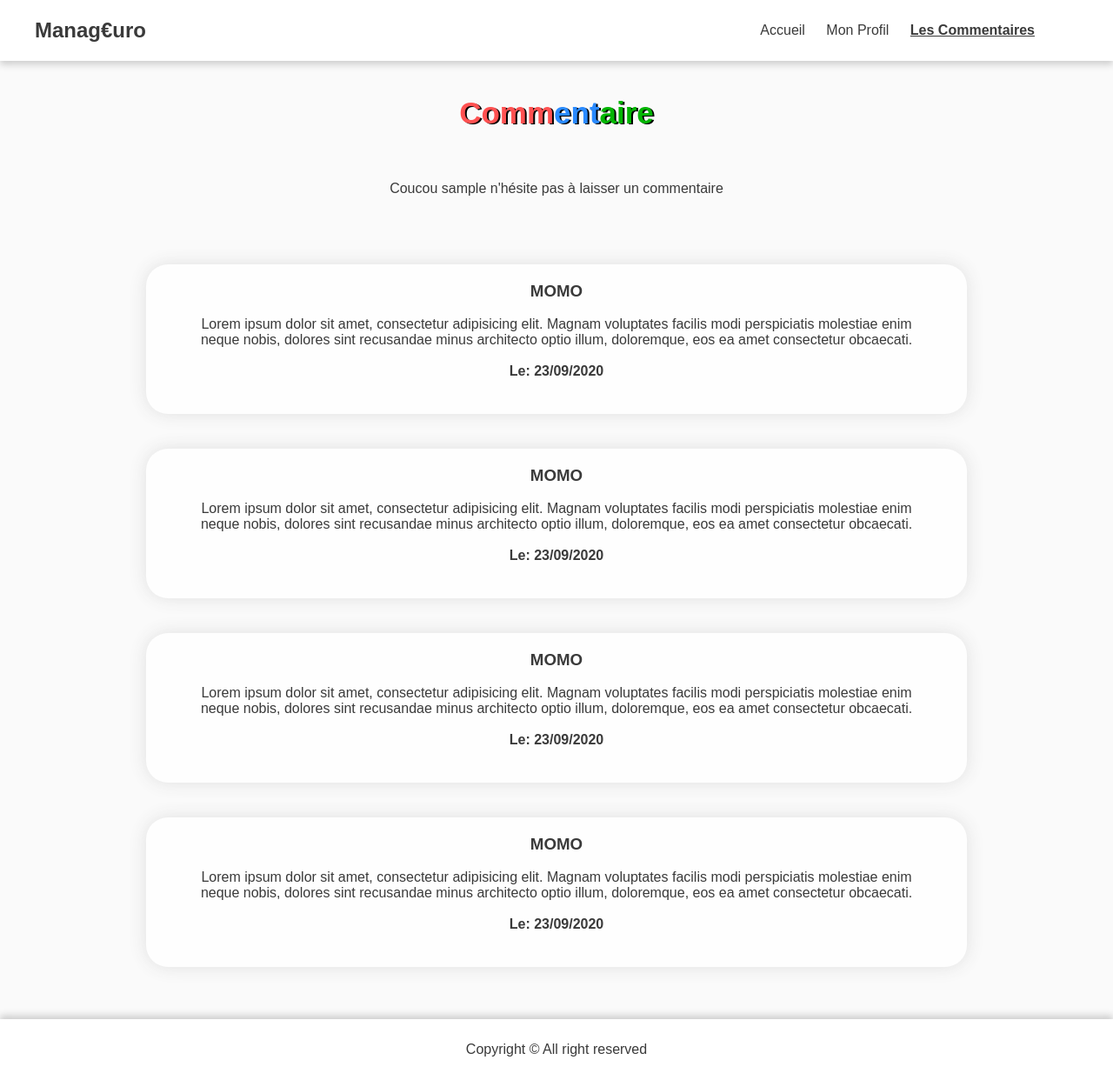
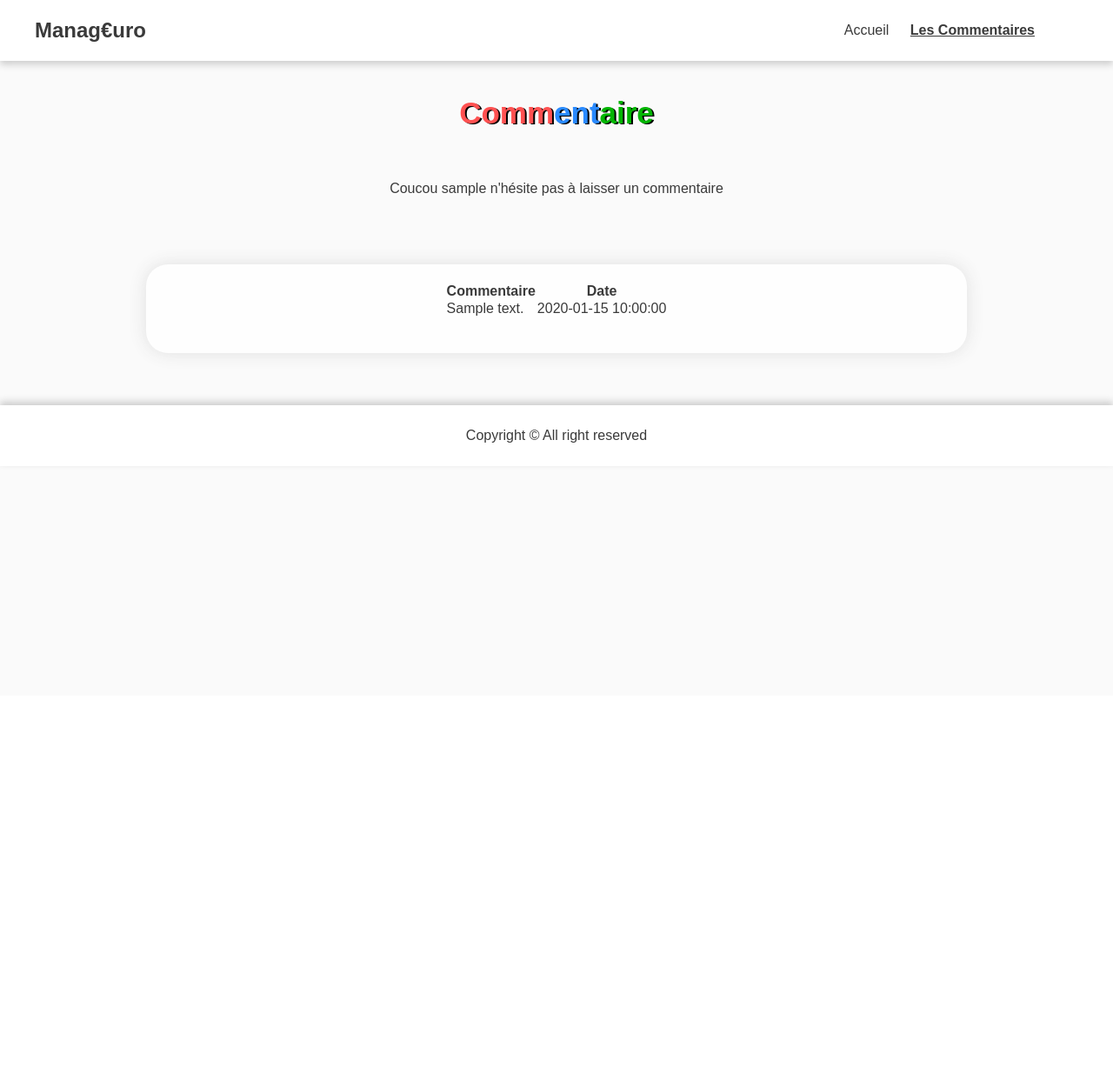
Before and after one commit to samy-benrabah/livre-or, a PHP site: page /livre-or.php in a window 1280 px wide. Shown: the whole page at 87% size. After the commit the page ends 509 px from the top, so only its background shows below. Run offline with PHP 8.4, Linux system fonts and the light colour scheme; the visitor is signed in with stand-in values (Sample User, id 1); tables that the repository leaves empty or names only in its code hold one stand-in row (values such as "Sample post"); data that the repository does not hold is empty.

Commit message:
Push fin lundi

```diff
--- a/livre-or.php
+++ b/livre-or.php
@@ -1,15 +1,17 @@
 <?php
-
 session_start();
 $servername = "localhost";
 $username = "root";
 $password = "";
 $dbname = "livreor";
 $sql = mysqli_connect($servername, $username, $password, $dbname);
+$query = mysqli_query($sql, 'SELECT commentaire, date FROM `commentaires` ORDER BY date DESC');
+$all_result = mysqli_fetch_all($query);
 
 if (isset($_SESSION['login'])) {
     $coucou = 'Coucou ' . $_SESSION['login'] . ' n\'hésite pas à laisser un commentaire';
-    $connecter = '<a href="profil.php">Mon Profil</a>';
+    $connecter = '
+                <a href="profil.php">Mon Profil</a>';
 }
 else $deconnecter = '<a href="inscription.php">Inscription</a>
                     <a href="connexion.php">Connexion</a>';
@@ -34,45 +36,32 @@ else $deconnecter = '<a href="inscription.php">Inscription</a>
         </div>
         <nav>
             <a href="index.php">Accueil</a>
-            <?php
-                echo $deconnecter;
-                echo $connecter;
-            ?>
             <a href="commentaire.php"><u><b>Les Commentaires</b></u></a>
         </nav>
     </header>
-
     <main>
         <h3 class="h3" style="text-align: center; margin-top: 40px;" id="red">Comm<span id="yellow">ent</span><span id="green">aire</span></h3>
         <a href="commentaire.php"><p style="text-align: center; margin-top: 20px;"><?php echo $coucou ?></p></a>
         <section class="section4">
             <div class="comment">
-                <h3>MOMO</h3>
-                <br>
-                <p>Lorem ipsum dolor sit amet, consectetur adipisicing elit. Magnam voluptates facilis modi perspiciatis molestiae enim neque nobis, dolores sint recusandae minus architecto optio illum, doloremque, eos ea amet consectetur obcaecati.</p>
-                <br>
-                <h4>Le: 23/09/2020</h4>
-            </div>
-            <div class="comment">
-                <h3>MOMO</h3>
-                <br>
-                <p>Lorem ipsum dolor sit amet, consectetur adipisicing elit. Magnam voluptates facilis modi perspiciatis molestiae enim neque nobis, dolores sint recusandae minus architecto optio illum, doloremque, eos ea amet consectetur obcaecati.</p>
-                <br>
-                <h4>Le: 23/09/2020</h4>
-            </div>
-            <div class="comment">
-                <h3>MOMO</h3>
-                <br>
-                <p>Lorem ipsum dolor sit amet, consectetur adipisicing elit. Magnam voluptates facilis modi perspiciatis molestiae enim neque nobis, dolores sint recusandae minus architecto optio illum, doloremque, eos ea amet consectetur obcaecati.</p>
-                <br>
-                <h4>Le: 23/09/2020</h4>
-            </div>
-            <div class="comment">
-                <h3>MOMO</h3>
-                <br>
-                <p>Lorem ipsum dolor sit amet, consectetur adipisicing elit. Magnam voluptates facilis modi perspiciatis molestiae enim neque nobis, dolores sint recusandae minus architecto optio illum, doloremque, eos ea amet consectetur obcaecati.</p>
-                <br>
-                <h4>Le: 23/09/2020</h4>
+                <table>
+                    <tr>
+                    <th>Commentaire</th>
+                    <th>Date</th>
+                    </tr>
+                    <tbody>
+                <?php
+                for($i=0;isset($all_result[$i]);$i++){
+                    $j=0;
+                    echo "<tr>";
+                    while(isset($all_result[$i][$j])){
+                        echo "<td>" . $all_result[$i][$j] . "</td>";
+                        $j++;
+                    }echo "</tr>";
+                }
+                ?>
+                    </tbody>
+                </table>
             </div>
         </section>
     </main>
```
